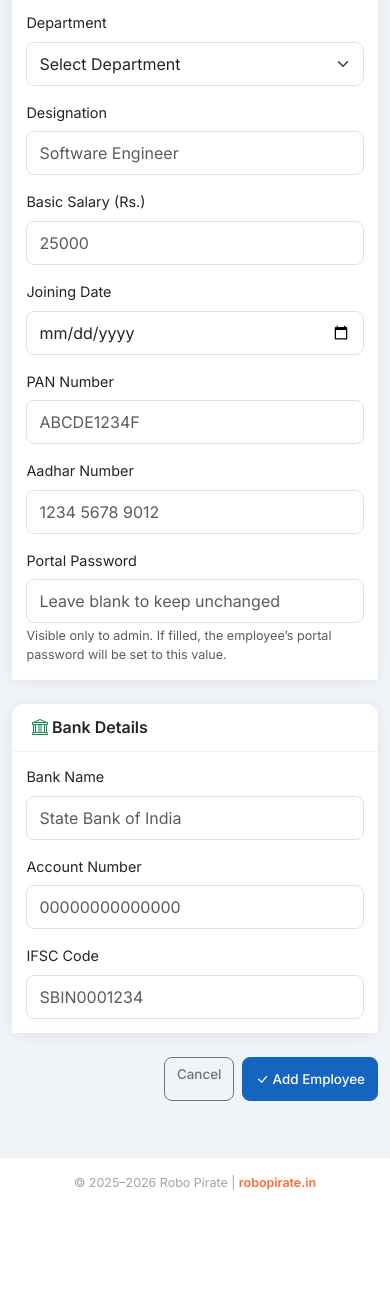
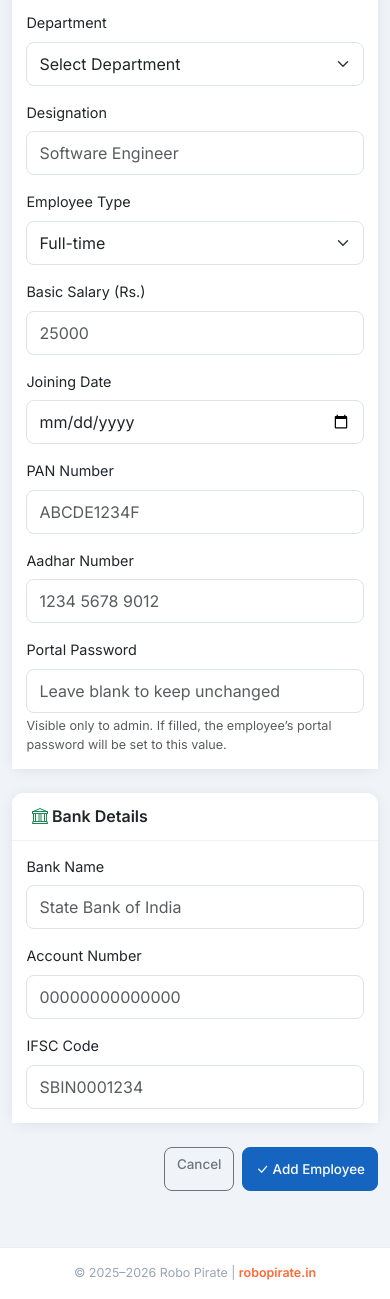
Before and after one commit to robopirate/Payroll-App, a Flask app: page /employees/add in a window 390 px wide. Shown: the part 551-1850 px from the top of the page. Before the commit the page ends 1741 px from the top, so only its background shows below. Run offline with Flask 3, Linux system fonts and the light colour scheme; a user stored in the database is signed in.

Commit message:
Add employee_type field (full_time/contract/part_time)
- models.py: employee_type String(20) default full_time
- app.py: safe_migrate adds column to employees table
- blueprints/admin.py: read/persist employee_type in add/edit handlers
- templates/employees/form.html: dropdown between Designation and Basic Salary
- templates/employees/detail.html: type badge near employee name

```diff
--- a/app.py
+++ b/app.py
@@ -181,6 +181,8 @@ def safe_migrate():
             emp_cols = {c['name'] for c in inspector.get_columns('employees')}
         if 'is_approved' not in emp_cols:
             conn.execute(text("ALTER TABLE employees ADD COLUMN is_approved INTEGER DEFAULT 0"))
+        if 'employee_type' not in emp_cols:
+            conn.execute(text("ALTER TABLE employees ADD COLUMN employee_type VARCHAR(20) DEFAULT 'full_time'"))
 
         # Schools table: location_type, working hours, and shift timings
         if db.engine.dialect.name == 'sqlite':
--- a/blueprints/admin.py
+++ b/blueprints/admin.py
@@ -136,6 +136,7 @@ def add_employee():
             email=f.get('email', '').strip(),
             department_id=int(f.get('department_id')) if f.get('department_id') else None,
             designation=f.get('designation', '').strip(),
+            employee_type=f.get('employee_type', 'full_time').strip() or 'full_time',
             basic_salary=basic_salary,
             joining_date=datetime.strptime(f.get('joining_date'), '%Y-%m-%d').date() if f.get('joining_date') else date.today(),
             bank_name=f.get('bank_name', '').strip(),
@@ -199,6 +200,7 @@ def edit_employee(emp_id):
         emp.email = (f.get('email') or emp.email or '').strip()
         emp.department_id = int(f.get('department_id')) if f.get('department_id') else None
         emp.designation = f.get('designation', '').strip()
+        emp.employee_type = f.get('employee_type', emp.employee_type or 'full_time').strip() or 'full_time'
         emp.basic_salary = basic_salary
         emp.bank_name = f.get('bank_name', '').strip()
         emp.account_number = f.get('account_number', '').strip()
--- a/models.py
+++ b/models.py
@@ -60,6 +60,7 @@ class Employee(db.Model):
     email = db.Column(db.String(120))
     department_id = db.Column(db.Integer, db.ForeignKey('departments.id'))
     designation = db.Column(db.String(100))
+    employee_type = db.Column(db.String(20), default='full_time')  # full_time, contract, part_time
     basic_salary = db.Column(db.Float, default=0.0)
     joining_date = db.Column(db.Date, default=date.today)
     is_active = db.Column(db.Boolean, default=True)
--- a/templates/employees/detail.html
+++ b/templates/employees/detail.html
@@ -22,6 +22,8 @@
           <h5 class="fw-bold">{{ emp.name }}</h5>
           <p class="text-muted mb-1">{{ emp.designation or 'N/A' }}</p>
           <span class="badge bg-primary">{{ emp.dept.name if emp.dept else 'No Dept' }}</span>
+          {% set type_labels = {'full_time': 'Full-time', 'contract': 'Contract', 'part_time': 'Part-time'} %}
+          <span class="badge bg-info">{{ type_labels.get(emp.employee_type, emp.employee_type|title) }}</span>
         </div>
         <div class="card-body border-top">
           <div class="info-row"><i class="bi bi-hash text-muted"></i> <strong>Emp ID:</strong> {{ emp.emp_id }}</div>
--- a/templates/employees/form.html
+++ b/templates/employees/form.html
@@ -59,6 +59,18 @@
                 <input type="text" name="designation" class="form-control"
                        value="{{ form.designation if edit else form.get('designation','') }}"
                        placeholder="Software Engineer">
+              </div>
+              <div class="col-sm-6">
+                <label class="form-label">Employee Type</label>
+                <select name="employee_type" class="form-select">
+                  {% set types = [('full_time', 'Full-time'), ('contract', 'Contract'), ('part_time', 'Part-time')] %}
+                  {% for value, label in types %}
+                  <option value="{{ value }}"
+                    {% if edit and form.employee_type == value %}selected
+                    {% elif not edit and form.get('employee_type','full_time') == value %}selected
+                    {% endif %}>{{ label }}</option>
+                  {% endfor %}
+                </select>
               </div>
               <div class="col-sm-6">
                 <label class="form-label">Basic Salary (Rs.)</label>
```
